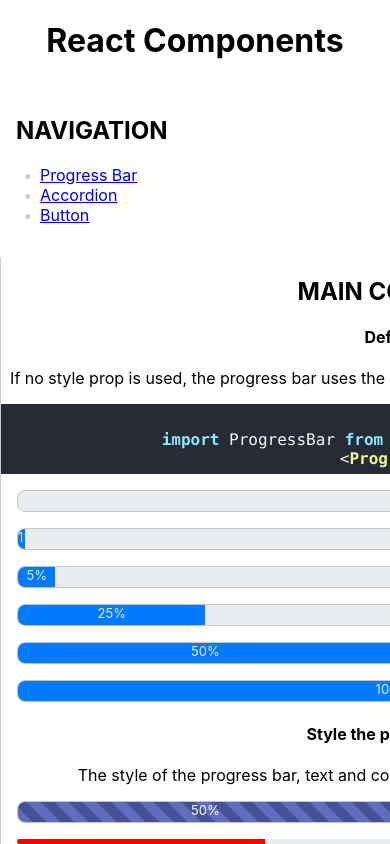
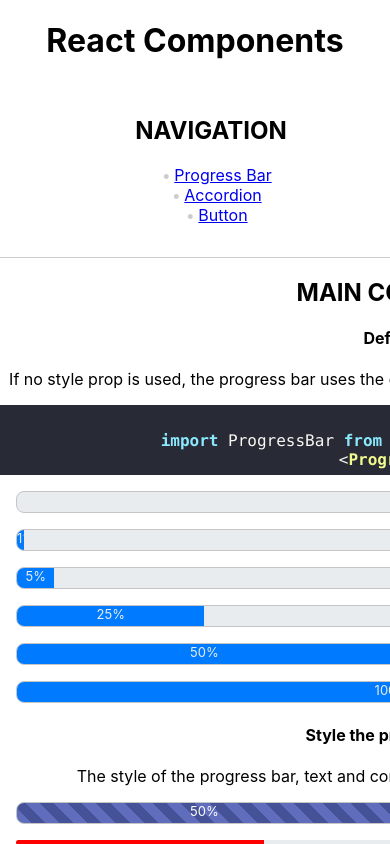
Before and after one commit to ruanha/react-components, a React (Create React App) app: page /react-components/progress-bar in a window 390 px wide. Shown: the top 844 px of the page. Built offline with nearby package versions, Linux system fonts and the light colour scheme.

Commit message:
fix layout on small screen

```diff
--- a/src/App.css
+++ b/src/App.css
@@ -25,6 +25,10 @@ header {
   flex-wrap: wrap;
 }
 
+nav {
+  max-width: 200px;
+}
+
 nav,
 aside {
   flex-grow: 1;
@@ -46,8 +50,20 @@ main {
 @media (max-width: 900px) {
   .columns {
     flex-direction: column;
+    height: 100%;
   }
+  main {
+    border-left: none;
+    border-right: none;
+    border-top: 1px solid var(--gray);
+    border-bottom: 1px solid var(--gray);
+    flex-grow: 0;
+    height: 100%;
+  }
+  nav,
   aside {
     max-width: 100%;
+    text-align: center;
+    flex-grow: 0;
   }
 }
```
Also changed, not shown: src/components-examples/examples.css (added, +8 -0 lines).
